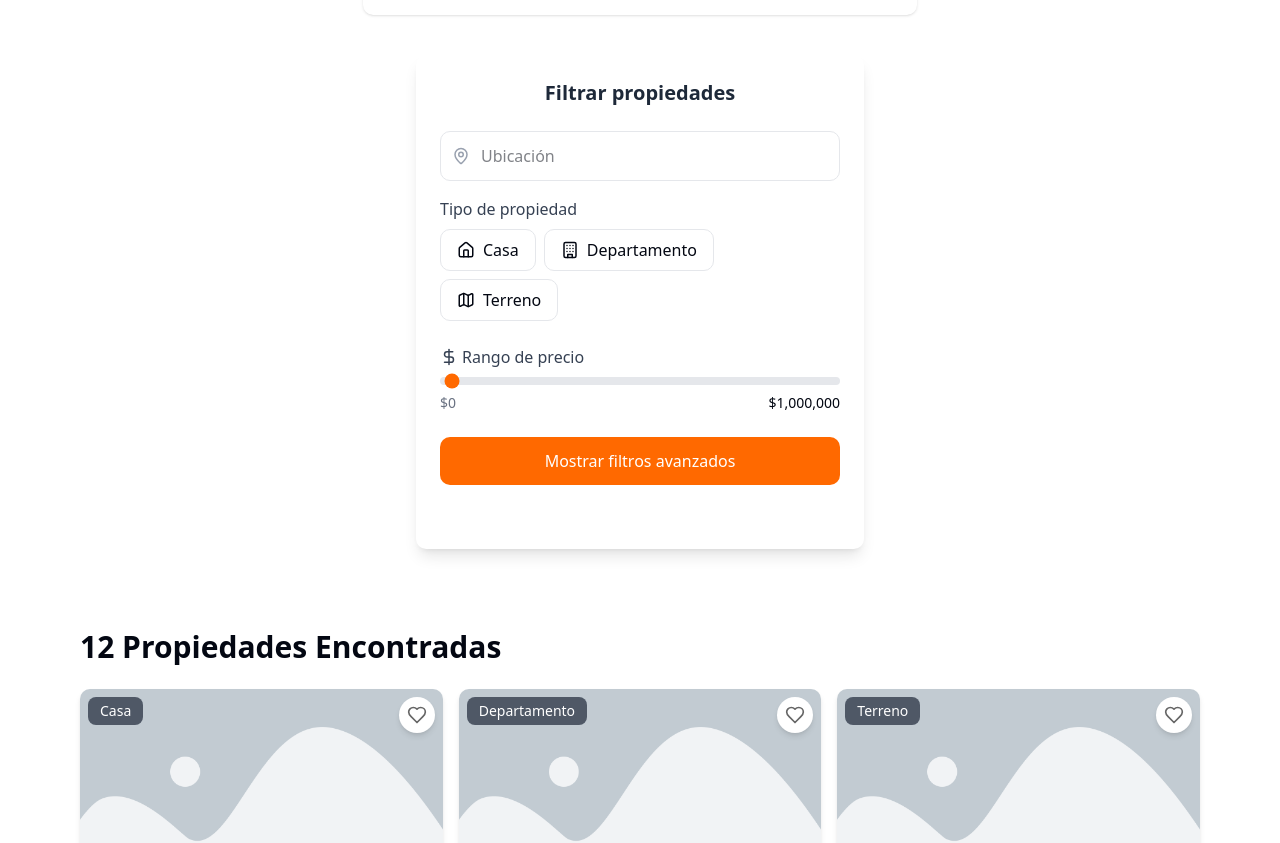
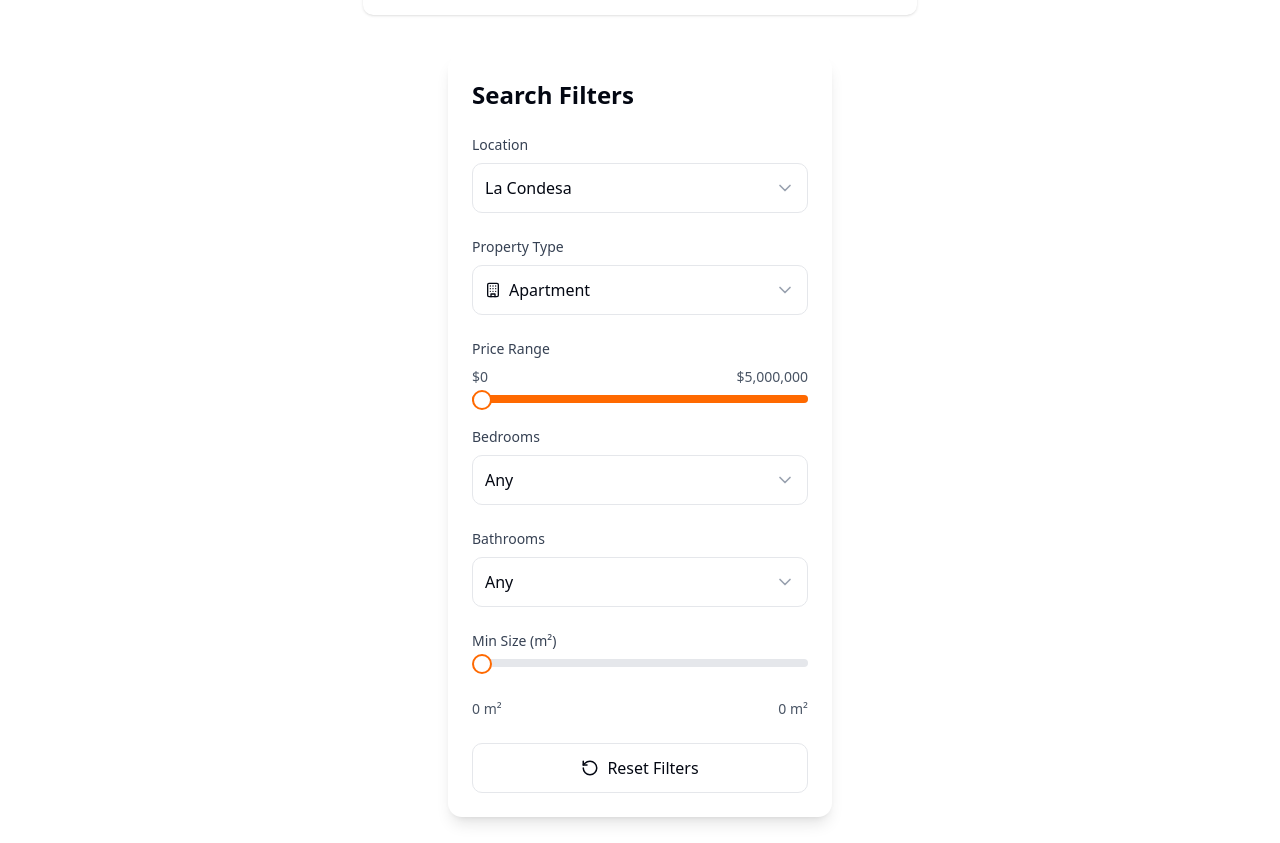
Before and after one commit to Lukeamzzz/fennec, a Next.js app in the folder client/: page /test in a window 1280 px wide. Shown: the part 5240-6083 px from the top of the page. Built offline with nearby package versions, Linux system fonts and the light colour scheme.

Commit message:
Se termino el componente de property search

```diff
--- a/client/src/components/platform/investment-insights/search/search-filters/SearchFilters.tsx
+++ b/client/src/components/platform/investment-insights/search/search-filters/SearchFilters.tsx
@@ -1,271 +1,374 @@
 'use client';
 
-import React, { useState } from 'react';
-import { MapPin, Home, Building, Map, DollarSign, Bath, BedDouble, Car, Maximize } from 'lucide-react';
+import React, { useState, useEffect } from 'react';
+import { ChevronDown, RotateCcw, Home, Building, Map } from 'lucide-react';
 
-function SearchFilters() {
-  // Estados para almacenar los valores de los filtros
-  const [location, setLocation] = useState('');
-  const [propertyType, setPropertyType] = useState('');
-  const [priceRange, setPriceRange] = useState([0, 1000000]);
-  const [bathrooms, setBathrooms] = useState(1);
-  const [bedrooms, setBedrooms] = useState(1);
-  const [parkingSpots, setParkingSpots] = useState(0);
-  const [minSquareMeters, setMinSquareMeters] = useState(0);
-  const [showFilters, setShowFilters] = useState(false);
+interface SearchFiltersProps {
+  onFiltersChange?: (filters: {
+    location: string;
+    propertyType: string;
+    priceRange: [number, number];
+    bedrooms: string;
+    bathrooms: string;
+    minSize: number;
+  }) => void;
+}
 
-  // Lista de ubicaciones de ejemplo
-  const locations = [
-    'Ciudad de México', 'Guadalajara', 'Monterrey', 'Puebla', 'Tijuana',
-    'Cancún', 'Mérida', 'Querétaro', 'San Luis Potosí', 'León'
+interface Option {
+  value: string;
+  label: string;
+  icon?: React.ReactNode;
+}
+
+const SearchFilters: React.FC<SearchFiltersProps> = ({ onFiltersChange }) => {
+  const [location, setLocation] = useState('La Condesa');
+  const [propertyType, setPropertyType] = useState('Apartment');
+  const [priceRange, setPriceRange] = useState<[number, number]>([0, 5000000]);
+  const [sliderValue, setSliderValue] = useState(0); // Start at 0 for full range
+  const [bedrooms, setBedrooms] = useState('Any');
+  const [bathrooms, setBathrooms] = useState('Any');
+  const [minSize, setMinSize] = useState(0);
+  const [isLocationOpen, setIsLocationOpen] = useState(false);
+  const [isPropertyTypeOpen, setIsPropertyTypeOpen] = useState(false);
+  const [isBedroomsOpen, setIsBedroomsOpen] = useState(false);
+  const [isBathroomsOpen, setIsBathroomsOpen] = useState(false);
+
+  const locations: Option[] = [
+    { value: 'La Condesa', label: 'La Condesa' },
+    { value: 'Polanco', label: 'Polanco' },
+    { value: 'Roma Norte', label: 'Roma Norte' },
+    { value: 'Santa Fe', label: 'Santa Fe' }
   ];
 
-  // Lista de tipos de propiedades
-  const propertyTypes = [
-    { id: 'house', name: 'Casa', icon: <Home className="mr-2" size={18} /> },
-    { id: 'apartment', name: 'Departamento', icon: <Building className="mr-2" size={18} /> },
-    { id: 'land', name: 'Terreno', icon: <Map className="mr-2" size={18} /> }
+  const propertyTypes: Option[] = [
+    { value: 'Apartment', label: 'Apartment', icon: <Building className="w-4 h-4" /> },
+    { value: 'House', label: 'House', icon: <Home className="w-4 h-4" /> },
+    { value: 'Land', label: 'Land', icon: <Map className="w-4 h-4" /> }
   ];
 
-  // Función para formatear el precio
-  const formatPrice = (price:any) => {
-    return new Intl.NumberFormat('es-MX', {
+  const roomOptions: Option[] = [
+    { value: 'Any', label: 'Any' },
+    { value: '1', label: '1' },
+    { value: '2', label: '2' },
+    { value: '3', label: '3' },
+    { value: '4+', label: '4+' }
+  ];
+
+  useEffect(() => {
+    // Calculate price range based on slider value (percentage)
+    // Now 0 means full range (0-5M) and 100 means specific range (5M-5M)
+    const maxPrice = 5000000;
+    const minPrice = Math.floor((maxPrice * sliderValue) / 100);
+    const maxPriceAdjusted = maxPrice;
+    setPriceRange([minPrice, maxPriceAdjusted]);
+
+    onFiltersChange?.({
+      location,
+      propertyType,
+      priceRange: [minPrice, maxPriceAdjusted],
+      bedrooms,
+      bathrooms,
+      minSize
+    });
+  }, [sliderValue]);
+
+  const handlePriceRangeChange = (value: number) => {
+    setSliderValue(value);
+  };
+
+  const handleMinSizeChange = (value: number) => {
+    setMinSize(value);
+    onFiltersChange?.({
+      location,
+      propertyType,
+      priceRange,
+      bedrooms,
+      bathrooms,
+      minSize: value
+    });
+  };
+
+  const resetFilters = () => {
+    setLocation('La Condesa');
+    setPropertyType('Apartment');
+    setSliderValue(0);
+    setPriceRange([0, 5000000]);
+    setBedrooms('Any');
+    setBathrooms('Any');
+    setMinSize(0);
+    onFiltersChange?.({
+      location: 'La Condesa',
+      propertyType: 'Apartment',
+      priceRange: [0, 5000000],
+      bedrooms: 'Any',
+      bathrooms: 'Any',
+      minSize: 0
+    });
+  };
+
+  const formatPrice = (price: number) => {
+    return new Intl.NumberFormat('en-US', {
       style: 'currency',
-      currency: 'MXN',
+      currency: 'USD',
       maximumFractionDigits: 0
     }).format(price);
   };
 
-  // Función para manejar el envío del formulario
-  const handleSubmit = (e:any) => {
-    e.preventDefault();
-    console.log({
-      location,
-      propertyType,
-      priceRange,
-      bathrooms,
-      bedrooms,
-      parkingSpots,
-      minSquareMeters
-    });
-  };
+  const CustomDropdown = ({
+    options,
+    value,
+    onChange,
+    label,
+    isOpen,
+    setIsOpen
+  }: {
+    options: Option[],
+    value: string,
+    onChange: (value: string) => void,
+    label: string,
+    isOpen: boolean,
+    setIsOpen: (isOpen: boolean) => void
+  }) => (
+    <div className="mb-6">
+      <label className="block text-sm font-medium text-gray-700 mb-2">
+        {label}
+      </label>
+      <div className="relative">
+        <button
+          type="button"
+          onClick={() => setIsOpen(!isOpen)}
+          className="w-full p-3 bg-white border border-gray-200 rounded-lg text-left flex items-center justify-between focus:outline-none focus:ring-2 focus:ring-orange-500 hover:bg-gray-50"
+        >
+          <div className="flex items-center gap-2">
+            {options.find(opt => opt.value === value)?.icon}
+            <span>{options.find(opt => opt.value === value)?.label}</span>
+          </div>
+          <ChevronDown
+            className={`text-gray-400 transition-transform duration-200 ${
+              isOpen ? 'transform rotate-180' : ''
+            }`}
+            size={20}
+          />
+        </button>
 
-  return (
-    <div className="bg-white rounded-lg shadow-lg p-6 w-full max-w-md mx-auto">
-      <h2 className="text-xl font-semibold text-gray-800 mb-6 text-center">Filtrar propiedades</h2>
-
-      {/* Barra de búsqueda principal */}
-      <div className="mb-6">
-        <div className="relative w-full mb-4">
-          <MapPin className="absolute left-3 top-1/2 transform -translate-y-1/2 text-gray-400" size={18} />
-          <input
-            type="text"
-            placeholder="Ubicación"
-            className="pl-10 pr-4 py-3 w-full border border-gray-200 rounded-lg focus:outline-none focus:ring-2 focus:ring-orange-500"
-            value={location}
-            onChange={(e) => setLocation(e.target.value)}
-          />
-          {location && (
+        {isOpen && (
           <div className="absolute z-10 w-full mt-1 bg-white border border-gray-200 rounded-lg shadow-lg max-h-60 overflow-y-auto">
-              {locations
-                .filter(loc => loc.toLowerCase().includes(location.toLowerCase()))
-                .map((loc, index) => (
-                  <div
-                    key={index}
-                    className="px-4 py-2 hover:bg-orange-50 cursor-pointer"
-                    onClick={() => setLocation(loc)}
+            {options.map((option) => (
+              <button
+                key={option.value}
+                type="button"
+                className={`w-full px-4 py-2 text-left flex items-center gap-2 hover:bg-orange-50 ${
+                  value === option.value ? 'bg-orange-50 text-orange-600' : ''
+                }`}
+                onClick={() => {
+                  onChange(option.value);
+                  setIsOpen(false);
+                }}
               >
-                    {loc}
-                  </div>
+                {option.icon}
+                {option.label}
+              </button>
             ))}
           </div>
         )}
       </div>
+    </div>
+  );
 
-        {/* Tipo de propiedad */}
+  return (
+    <div className="bg-white rounded-xl shadow-lg p-6 w-full max-w-sm">
+      <h2 className="text-2xl font-bold mb-6">Search Filters</h2>
+
+      {/* Location Dropdown */}
+      <CustomDropdown
+        options={locations}
+        value={location}
+        onChange={(value) => {
+          setLocation(value);
+          onFiltersChange?.({
+            location: value,
+            propertyType,
+            priceRange,
+            bedrooms,
+            bathrooms,
+            minSize
+          });
+        }}
+        label="Location"
+        isOpen={isLocationOpen}
+        setIsOpen={setIsLocationOpen}
+      />
+
+      {/* Property Type Dropdown */}
+      <CustomDropdown
+        options={propertyTypes}
+        value={propertyType}
+        onChange={(value) => {
+          setPropertyType(value);
+          onFiltersChange?.({
+            location,
+            propertyType: value,
+            priceRange,
+            bedrooms,
+            bathrooms,
+            minSize
+          });
+        }}
+        label="Property Type"
+        isOpen={isPropertyTypeOpen}
+        setIsOpen={setIsPropertyTypeOpen}
+      />
+
+      {/* Price Range */}
       <div className="mb-6">
-          <label className="block mb-2 font-medium text-gray-700">Tipo de propiedad</label>
-          <div className="flex flex-wrap gap-2">
-            {propertyTypes.map((type) => (
-              <button
-                key={type.id}
-                type="button"
-                className={`flex items-center px-4 py-2 rounded-lg border transition-colors ${
-                  propertyType === type.id
-                    ? 'bg-orange-500 text-white border-orange-500'
-                    : 'border-gray-200 hover:bg-orange-50'
-                }`}
-                onClick={() => setPropertyType(type.id)}
-              >
-                {type.icon}
-                {type.name}
-              </button>
-            ))}
+        <label className="block text-sm font-medium text-gray-700 mb-2">
+          Price Range
+        </label>
+        <div className="space-y-2">
+          <div className="flex justify-between text-sm text-gray-600">
+            <span>{formatPrice(priceRange[0])}</span>
+            <span>{formatPrice(priceRange[1])}</span>
           </div>
-        </div>
-
-        {/* Rango de precio */}
-        <div className="mb-6">
-          <label className="mb-2 font-medium text-gray-700 flex items-center">
-            <DollarSign size={18} className="mr-1" />
-            Rango de precio
-          </label>
-          <div className="flex flex-col">
+          <div className="relative h-2">
+            <div
+              className="absolute inset-0 bg-gray-200 rounded-full"
+            />
+            <div
+              className="absolute inset-y-0 right-0 bg-orange-500 rounded-full"
+              style={{
+                width: `${100 - sliderValue}%`
+              }}
+            />
             <input
               type="range"
               min="0"
-              max="100000000"
-              step="50000"
-              value={priceRange[1]}
-              onChange={(e) => setPriceRange([priceRange[0], parseInt(e.target.value)])}
-              className="w-full h-2 bg-gray-200 rounded-lg appearance-none cursor-pointer accent-orange-500"
+              max="100"
+              value={sliderValue}
+              onChange={(e) => handlePriceRangeChange(Number(e.target.value))}
+              className="absolute inset-0 w-full appearance-none bg-transparent cursor-pointer
+                [&::-webkit-slider-thumb]:appearance-none
+                [&::-webkit-slider-thumb]:w-5
+                [&::-webkit-slider-thumb]:h-5
+                [&::-webkit-slider-thumb]:rounded-full
+                [&::-webkit-slider-thumb]:bg-white
+                [&::-webkit-slider-thumb]:border-2
+                [&::-webkit-slider-thumb]:border-orange-500
+                [&::-webkit-slider-thumb]:cursor-pointer
+                [&::-webkit-slider-thumb]:translate-y-[1px]
+                [&::-moz-range-thumb]:appearance-none
+                [&::-moz-range-thumb]:w-5
+                [&::-moz-range-thumb]:h-5
+                [&::-moz-range-thumb]:rounded-full
+                [&::-moz-range-thumb]:bg-white
+                [&::-moz-range-thumb]:border-2
+                [&::-moz-range-thumb]:border-orange-500
+                [&::-moz-range-thumb]:cursor-pointer
+                [&::-moz-range-thumb]:translate-y-[1px]"
             />
-            <div className="flex justify-between mt-2">
-              <span className="text-sm text-gray-500">{formatPrice(0)}</span>
-              <span className="text-sm font-medium">{formatPrice(priceRange[1])}</span>
           </div>
         </div>
       </div>
 
-        <button
-          className="w-full px-4 py-3 bg-orange-500 text-white rounded-lg hover:bg-orange-600 transition-colors mb-4"
-          onClick={() => setShowFilters(!showFilters)}
-        >
-          {showFilters ? 'Ocultar filtros avanzados' : 'Mostrar filtros avanzados'}
-        </button>
+      {/* Bedrooms Dropdown */}
+      <CustomDropdown
+        options={roomOptions}
+        value={bedrooms}
+        onChange={(value) => {
+          setBedrooms(value);
+          onFiltersChange?.({
+            location,
+            propertyType,
+            priceRange,
+            bedrooms: value,
+            bathrooms,
+            minSize
+          });
+        }}
+        label="Bedrooms"
+        isOpen={isBedroomsOpen}
+        setIsOpen={setIsBedroomsOpen}
+      />
+
+      {/* Bathrooms Dropdown */}
+      <CustomDropdown
+        options={roomOptions}
+        value={bathrooms}
+        onChange={(value) => {
+          setBathrooms(value);
+          onFiltersChange?.({
+            location,
+            propertyType,
+            priceRange,
+            bedrooms,
+            bathrooms: value,
+            minSize
+          });
+        }}
+        label="Bathrooms"
+        isOpen={isBathroomsOpen}
+        setIsOpen={setIsBathroomsOpen}
+      />
+
+      {/* Min Size */}
+      <div className="mb-6">
+        <label className="block text-sm font-medium text-gray-700 mb-2">
+          Min Size (m²)
+        </label>
+        <div className="space-y-8">
+          <div className="relative h-2">
+            <div
+              className="absolute inset-0 bg-gray-200 rounded-full"
+            />
+            <div
+              className="absolute inset-y-0 left-0 bg-orange-500 rounded-full"
+              style={{
+                width: `${(minSize / 500) * 100}%`
+              }}
+            />
+            <input
+              type="range"
+              min="0"
+              max="500"
+              value={minSize}
+              onChange={(e) => handleMinSizeChange(Number(e.target.value))}
+              className="absolute inset-0 w-full appearance-none bg-transparent cursor-pointer
+                [&::-webkit-slider-thumb]:appearance-none
+                [&::-webkit-slider-thumb]:w-5
+                [&::-webkit-slider-thumb]:h-5
+                [&::-webkit-slider-thumb]:rounded-full
+                [&::-webkit-slider-thumb]:bg-white
+                [&::-webkit-slider-thumb]:border-2
+                [&::-webkit-slider-thumb]:border-orange-500
+                [&::-webkit-slider-thumb]:cursor-pointer
+                [&::-webkit-slider-thumb]:translate-y-[1px]
+                [&::-moz-range-thumb]:appearance-none
+                [&::-moz-range-thumb]:w-5
+                [&::-moz-range-thumb]:h-5
+                [&::-moz-range-thumb]:rounded-full
+                [&::-moz-range-thumb]:bg-white
+                [&::-moz-range-thumb]:border-2
+                [&::-moz-range-thumb]:border-orange-500
+                [&::-moz-range-thumb]:cursor-pointer
+                [&::-moz-range-thumb]:translate-y-[1px]"
+            />
           </div>
-
-      {/* Filtros adicionales */}
-      {showFilters && (
-        <div className="space-y-6">
-          <form onSubmit={handleSubmit}>
-            {/* Cantidad de baños */}
-            <div className="mb-6">
-              <label className="mb-2 font-medium text-gray-700 flex items-center">
-                <Bath size={18} className="mr-1" />
-                Baños
-              </label>
           <div className="flex justify-between">
-                <button
-                  type="button"
-                  className="px-4 py-2 border border-gray-200 rounded-l-lg hover:bg-orange-50"
-                  onClick={() => setBathrooms(Math.max(1, bathrooms - 1))}
-                >
-                  -
-                </button>
-                <span className="flex items-center justify-center px-4 py-2 border-t border-b border-gray-200 min-w-[60px]">
-                  {bathrooms}
-                </span>
-                <button
-                  type="button"
-                  className="px-4 py-2 border border-gray-200 rounded-r-lg hover:bg-orange-50"
-                  onClick={() => setBathrooms(bathrooms + 1)}
-                >
-                  +
-                </button>
+            <span className="text-sm text-gray-600">0 m²</span>
+            <span className="text-sm text-gray-600">{minSize} m²</span>
+          </div>
         </div>
       </div>
 
-            {/* Cantidad de habitaciones */}
-            <div className="mb-6">
-              <label className="mb-2 font-medium text-gray-700 flex items-center">
-                <BedDouble size={18} className="mr-1" />
-                Habitaciones
-              </label>
-              <div className="flex justify-between">
+      {/* Reset Filters Button */}
       <button
-                  type="button"
-                  className="px-4 py-2 border border-gray-200 rounded-l-lg hover:bg-orange-50"
-                  onClick={() => setBedrooms(Math.max(1, bedrooms - 1))}
+        onClick={resetFilters}
+        className="w-full flex items-center justify-center gap-2 px-4 py-3 bg-white border border-gray-200 rounded-lg hover:bg-gray-50 transition-colors"
       >
-                  -
-                </button>
-                <span className="flex items-center justify-center px-4 py-2 border-t border-b border-gray-200 min-w-[60px]">
-                  {bedrooms}
-                </span>
-                <button
-                  type="button"
-                  className="px-4 py-2 border border-gray-200 rounded-r-lg hover:bg-orange-50"
-                  onClick={() => setBedrooms(bedrooms + 1)}
-                >
-                  +
+        <RotateCcw size={18} />
+        <span>Reset Filters</span>
       </button>
     </div>
-            </div>
-
-            {/* Lugares de estacionamiento */}
-            <div className="mb-6">
-              <label className="mb-2 font-medium text-gray-700 flex items-center">
-                <Car size={18} className="mr-1" />
-                Estacionamiento
-              </label>
-              <div className="flex justify-between">
-                <button
-                  type="button"
-                  className="px-4 py-2 border border-gray-200 rounded-l-lg hover:bg-orange-50"
-                  onClick={() => setParkingSpots(Math.max(0, parkingSpots - 1))}
-                >
-                  -
-                </button>
-                <span className="flex items-center justify-center px-4 py-2 border-t border-b border-gray-200 min-w-[60px]">
-                  {parkingSpots}
-                </span>
-                <button
-                  type="button"
-                  className="px-4 py-2 border border-gray-200 rounded-r-lg hover:bg-orange-50"
-                  onClick={() => setParkingSpots(parkingSpots + 1)}
-                >
-                  +
-                </button>
-              </div>
-            </div>
-
-            {/* Metros cuadrados mínimos */}
-            <div className="mb-6">
-              <label className="mb-2 font-medium text-gray-700 flex items-center">
-                <Maximize size={18} className="mr-1" />
-                Metros cuadrados mínimos
-              </label>
-              <div className="flex items-center">
-                <input
-                  type="number"
-                  className="w-full px-4 py-2 border border-gray-200 rounded-lg focus:outline-none focus:ring-2 focus:ring-orange-500"
-                  min="0"
-                  value={minSquareMeters}
-                  onChange={(e) => setMinSquareMeters(parseInt(e.target.value) || 0)}
-                />
-                <span className="ml-2 text-gray-500">m²</span>
-              </div>
-            </div>
-
-            <div className="flex flex-col space-y-3">
-              <button
-                type="submit"
-                className="w-full px-4 py-3 bg-orange-500 text-white rounded-lg hover:bg-orange-600 transition-colors"
-              >
-                Buscar propiedades
-              </button>
-              <button
-                type="button"
-                className="w-full px-4 py-3 border border-gray-200 rounded-lg hover:bg-gray-50"
-                onClick={() => {
-                  setLocation('');
-                  setPropertyType('');
-                  setPriceRange([0, 1000000]);
-                  setBathrooms(1);
-                  setBedrooms(1);
-                  setParkingSpots(0);
-                  setMinSquareMeters(0);
-                }}
-              >
-                Limpiar filtros
-              </button>
-            </div>
-          </form>
-        </div>
-      )}
-    </div>
   );
-}
+};
 
 export default SearchFilters;
```
Lines whose indentation alone changed are shown as unchanged.
